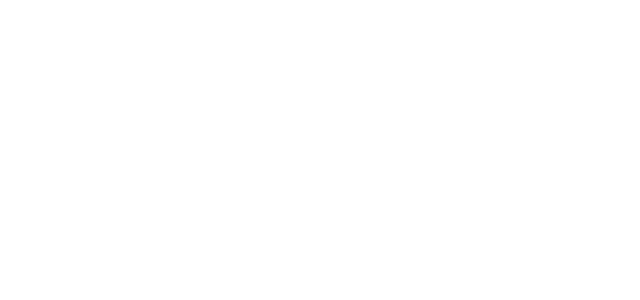
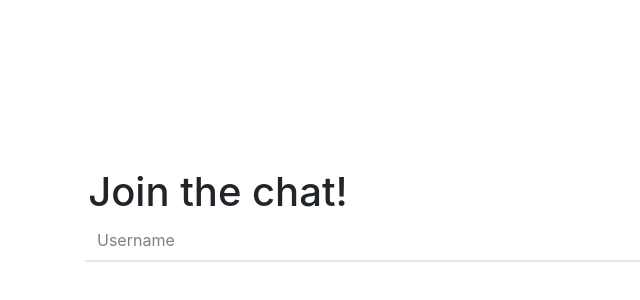
Before and after one commit to rrttalv/chat_room, a React (Create React App) app in the folder frontend/: page / in a window 1280 px wide. Shown: the part 392-692 px from the top of the page, without its empty margins (0-640 px from the left). Built offline with nearby package versions, Linux system fonts and the light colour scheme.

Commit message:
input component

```diff
--- a/frontend/src/App.css
+++ b/frontend/src/App.css
@@ -1,38 +1,13 @@
-.App {
-  text-align: center;
+body, html {
+  margin: 0;
+  padding: 0;
+  height: 100%;
 }
 
-.App-logo {
-  height: 40vmin;
-  pointer-events: none;
+#root {
+  height: 100%;
 }
 
-@media (prefers-reduced-motion: no-preference) {
-  .App-logo {
-    animation: App-logo-spin infinite 20s linear;
-  }
+body .container:first-of-type {
+  height: 100%;
 }
-
-.App-header {
-  background-color: #282c34;
-  min-height: 100vh;
-  display: flex;
-  flex-direction: column;
-  align-items: center;
-  justify-content: center;
-  font-size: calc(10px + 2vmin);
-  color: white;
-}
-
-.App-link {
-  color: #61dafb;
-}
-
-@keyframes App-logo-spin {
-  from {
-    transform: rotate(0deg);
-  }
-  to {
-    transform: rotate(360deg);
-  }
-}
--- a/frontend/src/App.js
+++ b/frontend/src/App.js
@@ -1,13 +1,14 @@
 import React from 'react';
-import logo from './logo.svg';
 import './App.css';
 import Routes from './Routes';
+import { Container } from 'reactstrap';
+import 'bootstrap/dist/css/bootstrap.min.css';
 
 function App() {
   return (
-    <div>
+    <Container>
       <Routes />
-    </div>
+    </Container>
   );
 }
 
--- a/frontend/src/components/Login/index.js
+++ b/frontend/src/components/Login/index.js
@@ -1,11 +1,34 @@
-import React, { Component } from 'react'
+import React, { Component, Fragment } from 'react'
+import { Input, FormGroup } from 'reactstrap';
+import './style.css';
+import MessageInput from '../MessageInput';
+export default class Login extends Component {
 
-export default class Login extends Component {
+    constructor(props){
+        super(props);
+        this.state = {
+            username: '',
+        }
+    }
+
+    handleChange = e => {
+        this.setState({[e.target.name]: e.target.value});
+    }
+
     render() {
         return (
-            <div>
-
-            </div>
+            <Fragment>
+                <div id="seperator"></div>
+                <div>
+                    <h1>Join the chat!</h1>
+                    <FormGroup>
+                        <MessageInput
+                        placeHolder={"Username"}
+                        handleChange={this.handleChange}
+                        />
+                    </FormGroup>
+                </div>
+            </Fragment>
         )
     }
 }
--- /dev/null
+++ b/frontend/src/components/Login/style.css
@@ -0,0 +1,8 @@
+#seperator {
+    height: 70%;
+}
+
+h1 {
+    font-size: 1.5rem;
+    margin-left: 0.2rem;
+}
--- /dev/null
+++ b/frontend/src/components/MessageInput/index.js
@@ -0,0 +1,16 @@
+import { Input } from 'reactstrap';
+import React, { Component } from 'react';
+import './style.css';
+export default class MessageInput extends Component {
+    render() {
+        const { handleChange, handleKeyup, placeHolder, customClass } = this.props;
+        return (
+            <Input
+                className={customClass ? `${customClass} message-input` : 'message-input'}
+                placeholder={placeHolder}
+                onChange={handleChange}
+                onKeyUp={handleKeyup ? handleKeyup : undefined}
+            />
+        )
+    }
+}
--- /dev/null
+++ b/frontend/src/components/MessageInput/style.css
@@ -0,0 +1,17 @@
+.message-input.form-control {
+    border: unset;
+    border-bottom: 2px solid rgba(0,0,0, 0.1);
+    border-radius: 0;
+    padding-bottom: 10px;
+    transition: 0.25s linear;
+}
+
+.message-input.form-control:focus {
+    box-shadow: none!important;
+    border: unset;
+    border-bottom: 2px solid rgba(0,0,0, 0.2);
+}
+
+.message-input.form-control::placeholder {
+    color: gray;
+}
```
